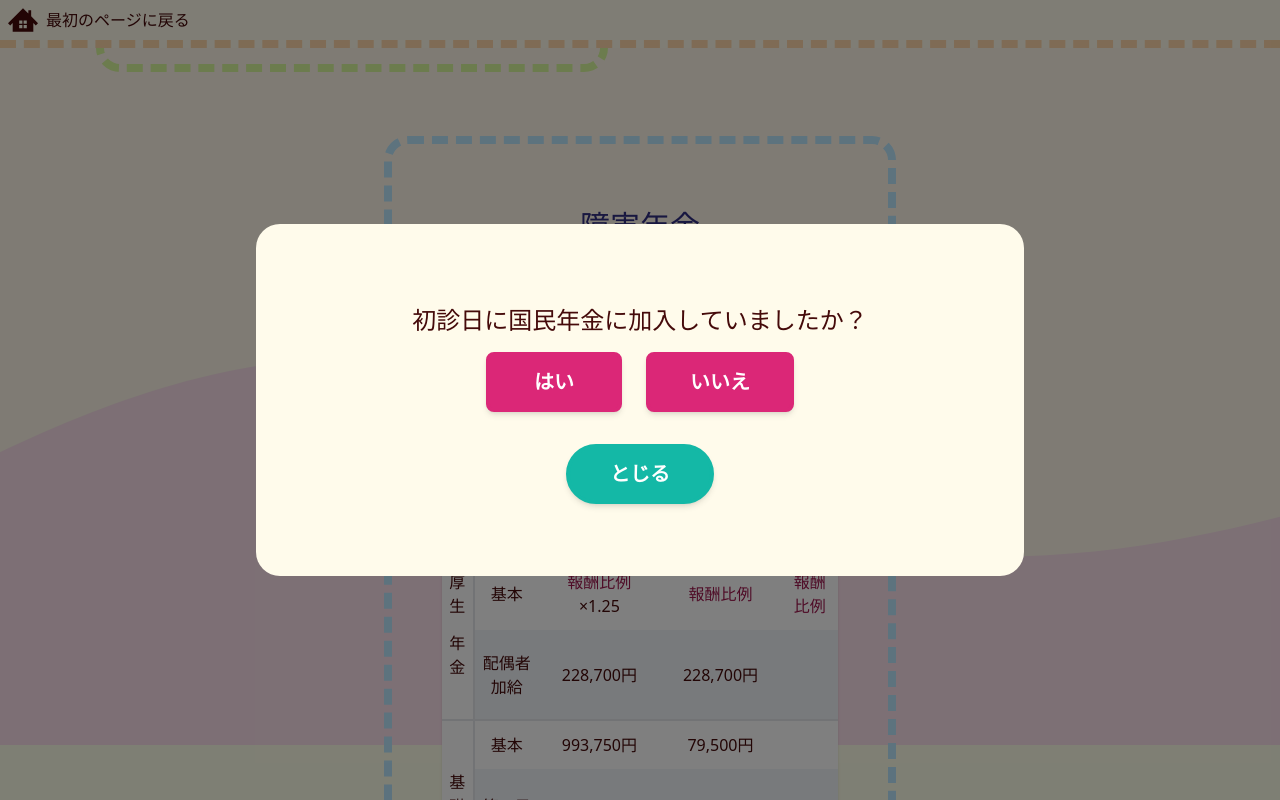
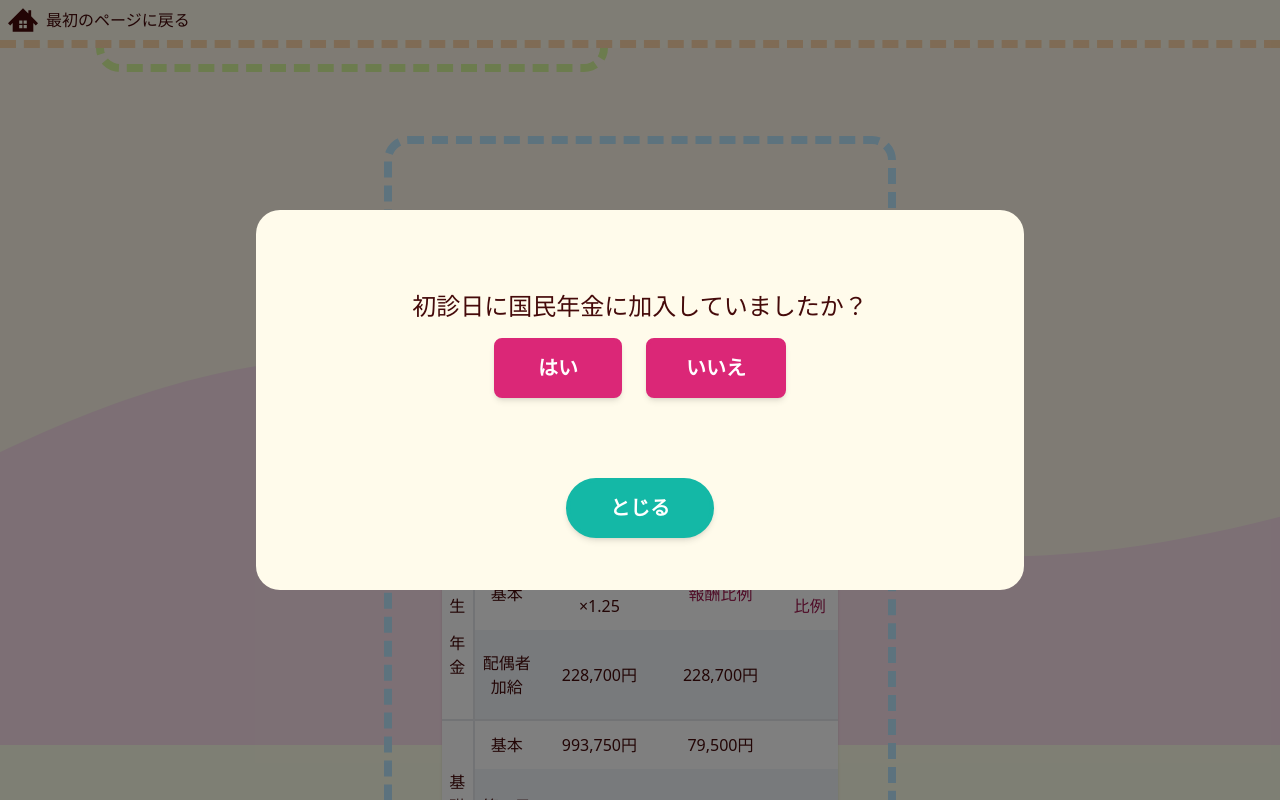
Before and after one commit to Miki-Sh/fukushi, a Next.js app: page /Syoubyou in a window 1280 px wide. Both pictures are taken after a click on the button "障害基礎年金もらえるか診断！". Shown: the part 1088-1888 px from the top of the page. Built offline with nearby package versions, Linux system fonts and the light colour scheme.

Commit message:
💄 ボタンの位置を修正

```diff
--- a/src/components/Modal.jsx
+++ b/src/components/Modal.jsx
@@ -8,7 +8,7 @@ const Modal = (props) => {
       <div className=' h-auto w-96 sm:w-3/4 max-w-3xl sm:rounded-3xl p-6 sm:p-10 grid justify-items-center text-red-950 bg-amber-50'
           onClick={(e) => e.stopPropagation()}>
         { contents }
-        <button className='my-8 py-3 px-10 text-center shadow-md rounded-full text-xl font-semibold
+        <button className='mt-20 mb-3 py-3 px-10 text-center shadow-md rounded-full text-xl font-semibold
           bg-teal-500 hover:bg-white text-white hover:text-teal-500 border-4 hover:border-4 border-teal-500
           transition duration-200 ease-in'
           onClick={() => setModalOpen(false)}>
--- a/src/components/SyougaiKisonen.jsx
+++ b/src/components/SyougaiKisonen.jsx
@@ -66,11 +66,11 @@ const SyougaiKisonen = (props) => {
         <h1 className='mt-10 mb-4 text-2xl'>{list[i].q}</h1>
         {!(i===0||i===1||i===2) && (
           <div>
-            <button className=' py-3 px-11 text-center shadow-md rounded-lg text-xl font-semibold
+            <button className='py-3 px-10 text-center shadow-md rounded-lg text-xl font-semibold
               bg-pink-600 hover:bg-white text-white hover:text-pink-600 border-4 hover:border-4 border-pink-600
               transition duration-200 ease-in'
               onClick={() => setI(list[i].yes)}>はい</button>
-            <button className='ml-6 py-3 px-10 text-center shadow-md rounded-lg text-xl font-semibold
+            <button className='ml-6 py-3 px-9 text-center shadow-md rounded-lg text-xl font-semibold
               bg-pink-600 hover:bg-white text-white hover:text-pink-600 border-4 hover:border-4 border-pink-600
               transition duration-200 ease-in'
               onClick={() => setI(list[i].no)}>いいえ</button>
```
